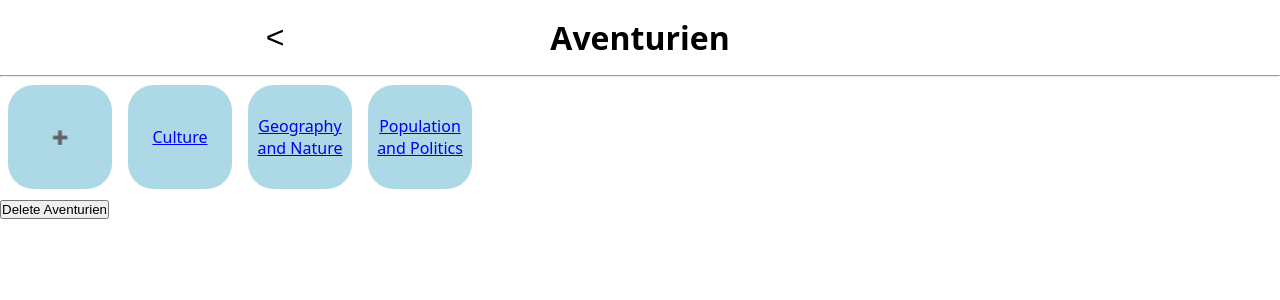
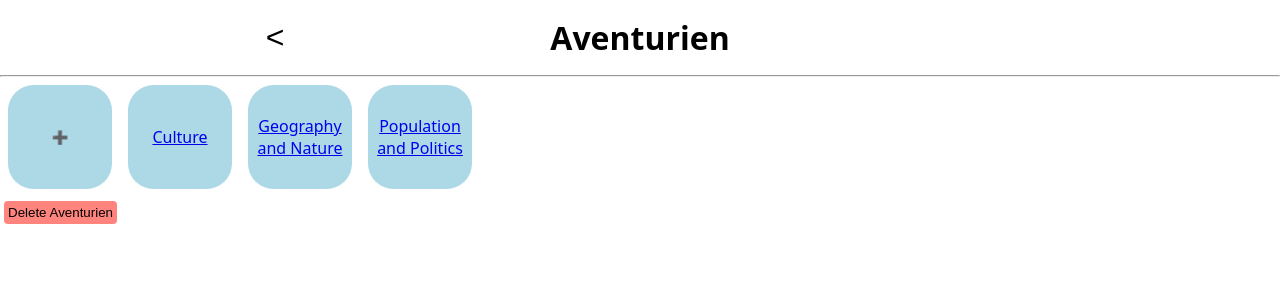
Before and after one commit to ThysBat/worldbuilding-tool, a Next.js app: page /project/aventurien in a window 1280 px wide. Shown: the top 300 px of the page. Built offline with nearby package versions, Linux system fonts and the light colour scheme.

Commit message:
add react-confirm-alert as confirmation dialoge

```diff
--- a/components/DeleteButton/index.js
+++ b/components/DeleteButton/index.js
@@ -1,7 +1,39 @@
-export default function DeleteButton({ onClick, whatToDelete = "" }) {
+import { confirmAlert } from "react-confirm-alert"; // Import
+import "react-confirm-alert/src/react-confirm-alert.css"; // Import css
+import styled from "styled-components";
+
+export default function DeleteButton({ handleDelete, whatToDelete = "" }) {
+  // confirmAlert is a function from the package react-confirm-alert,
+  // that renders a confirmation dialoge with given and preset options.
+  // window.close() closes only the dialoge
+  function submit() {
+    confirmAlert({
+      title: "Confirm to delete",
+      message: `Are you sure you want to delete ${whatToDelete}?`,
+      buttons: [
+        {
+          label: "Yes",
+          onClick: handleDelete,
+        },
+        {
+          label: "No",
+          onClick: () => window.close(),
+        },
+      ],
+    });
+  }
+
   return (
-    <button type="button" onClick={onClick}>
+    <Button type="button" onClick={submit}>
       Delete {whatToDelete}
-    </button>
+    </Button>
   );
 }
+
+const Button = styled.button`
+  background-color: rgba(255, 50, 40, 0.6);
+  border: none;
+  border-radius: 4px;
+  padding: 0.25rem;
+  margin: 0.25rem;
+`;
--- a/package.json
+++ b/package.json
@@ -16,6 +16,7 @@
     "immer": "^10.0.2",
     "next": "13.2.3",
     "react": "18.2.0",
+    "react-confirm-alert": "^3.0.6",
     "react-dom": "18.2.0",
     "slugify": "^1.6.6",
     "styled-components": "^5.3.8",
--- a/pages/project/[projectSlug]/category/[categorySlug]/index.js
+++ b/pages/project/[projectSlug]/category/[categorySlug]/index.js
@@ -41,7 +41,7 @@ export default function CategoryPage() {
       <EntriesList />
       <DeleteButton
         whatToDelete={category.name}
-        onClick={handleDeleteCategory}
+        handleDelete={handleDeleteCategory}
       />
     </>
   );
--- a/pages/project/[projectSlug]/index.js
+++ b/pages/project/[projectSlug]/index.js
@@ -39,7 +39,10 @@ export default function ProjectPage() {
       </Header>
       <hr />
       <CategoriesList></CategoriesList>
-      <DeleteButton whatToDelete={project.name} onClick={handleDeleteProject} />
+      <DeleteButton
+        whatToDelete={project.name}
+        handleDelete={handleDeleteProject}
+      />
     </>
   );
 }
```
Also changed, not shown: 1 other file (tests, documents, lock files or other folders).
